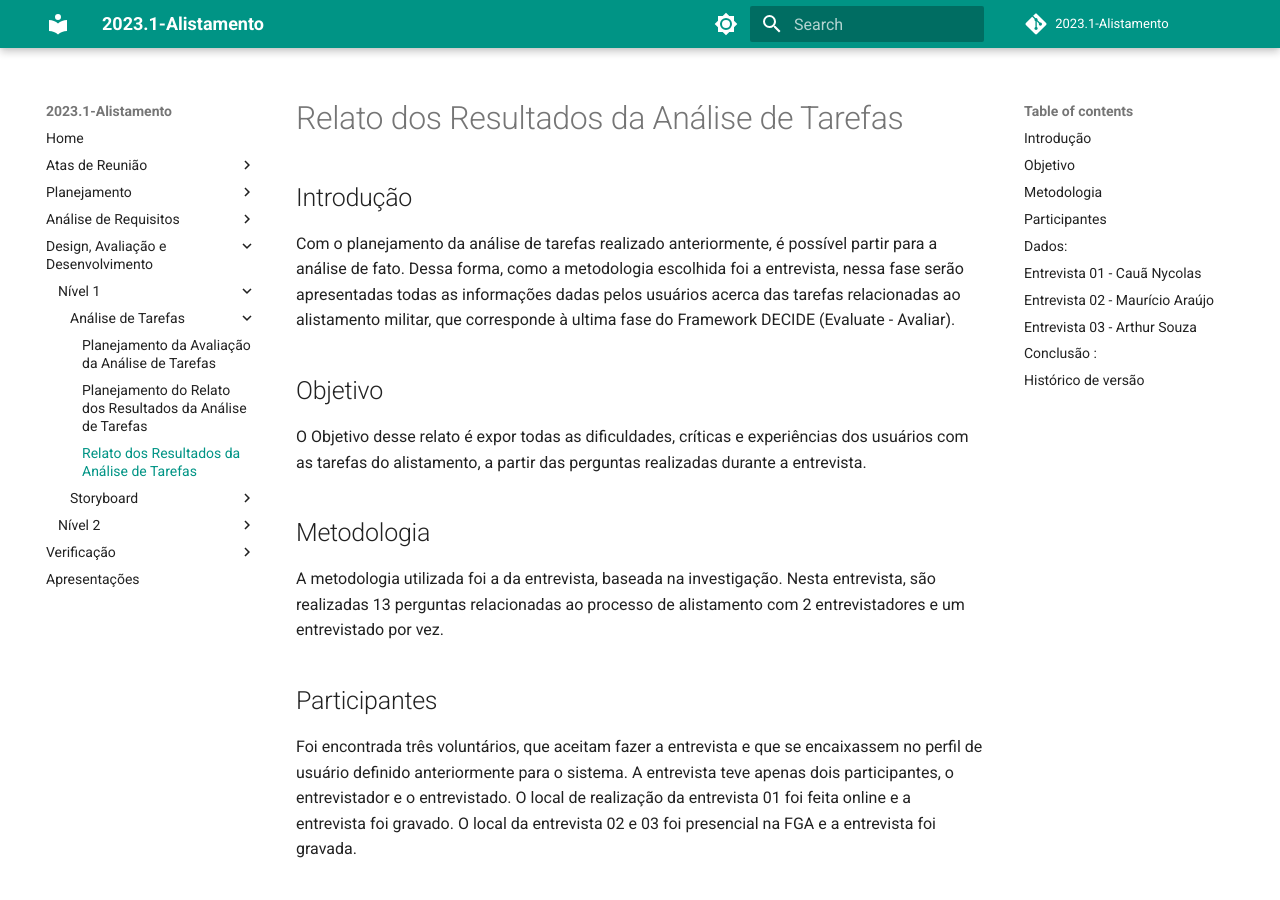
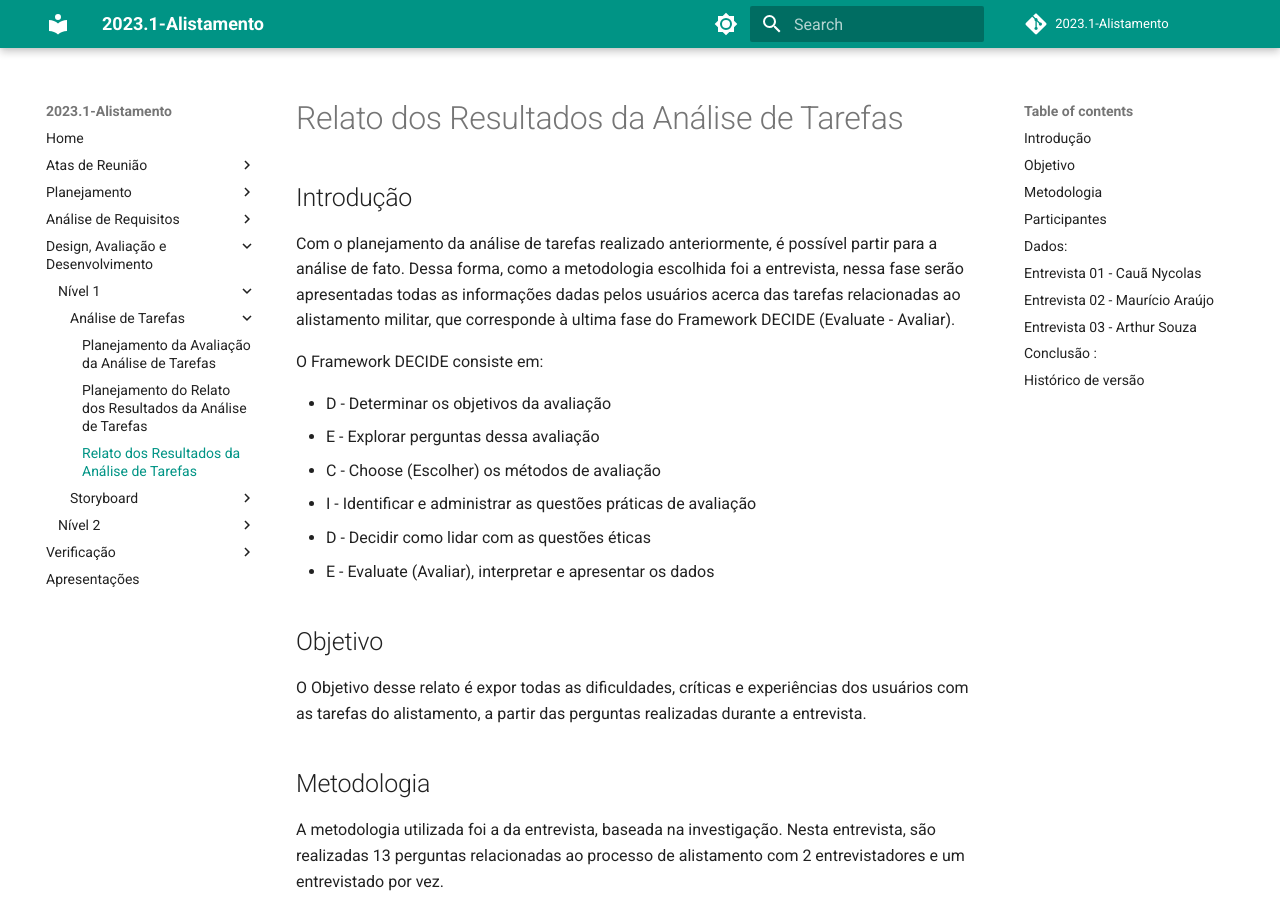
Before and after one commit to Interacao-Humano-Computador/2023.1-Alistamento, an MkDocs documentation site: the page built from docs/design_avaliacao_desenvolvimento/nivel1/analise_tarefas/relato_resultados.md, in a window 1280 px wide and 900 px high. Built offline with MkDocs 1.6.1 and Material for MkDocs 9.7.7, drawn with Linux system fonts in a browser that asks for light colours; comment, search, counter and statistics services are not loaded.

Commit message:
Inicio das correções da etapa 3

```diff
--- a/docs/design_avaliacao_desenvolvimento/nivel1/analise_tarefas/relato_resultados.md
+++ b/docs/design_avaliacao_desenvolvimento/nivel1/analise_tarefas/relato_resultados.md
@@ -1,5 +1,14 @@
 ## Introdução
 Com o planejamento da análise de tarefas realizado anteriormente, é possível partir para a análise de fato. Dessa forma, como a metodologia escolhida foi a entrevista, nessa fase serão apresentadas todas as informações dadas pelos usuários acerca das tarefas relacionadas ao alistamento militar, que corresponde à ultima fase do Framework DECIDE (Evaluate - Avaliar).
+
+O Framework DECIDE consiste em:
+
++ D - Determinar os objetivos da avaliação
++ E - Explorar perguntas dessa avaliação
++ C - Choose (Escolher) os métodos de avaliação
++ I - Identificar e administrar as questões práticas de avaliação
++ D - Decidir como lidar com as questões éticas
++ E - Evaluate (Avaliar), interpretar e apresentar os dados
 
 ## Objetivo
 
@@ -9,7 +18,7 @@ O Objetivo desse relato é expor todas as dificuldades, críticas e experiência
 
 A metodologia utilizada foi a da entrevista, baseada na investigação. Nesta entrevista, são realizadas 13 perguntas relacionadas ao processo de alistamento com 2 entrevistadores e um entrevistado por vez.
 
-##Participantes
+## Participantes
 Foi encontrada três voluntários, que aceitam fazer a entrevista e que se encaixassem no perfil de usuário definido anteriormente para o sistema. A entrevista teve apenas dois participantes, o entrevistador e o entrevistado. O local de realização da entrevista 01 foi feita online e a entrevista foi gravado. O local da entrevista 02 e 03 foi presencial na FGA e a entrevista foi gravada.
 
 ## Dados:
```
Also changed, not shown: docs/design_avaliacao_desenvolvimento/nivel1/analise_tarefas/planejamento_do_relato_dos_resultados.md (+3 -0 lines), docs/design_avaliacao_desenvolvimento/nivel1/storyboard/planejamento_do_relato_dos_resultados.md (+7 -2 lines).
